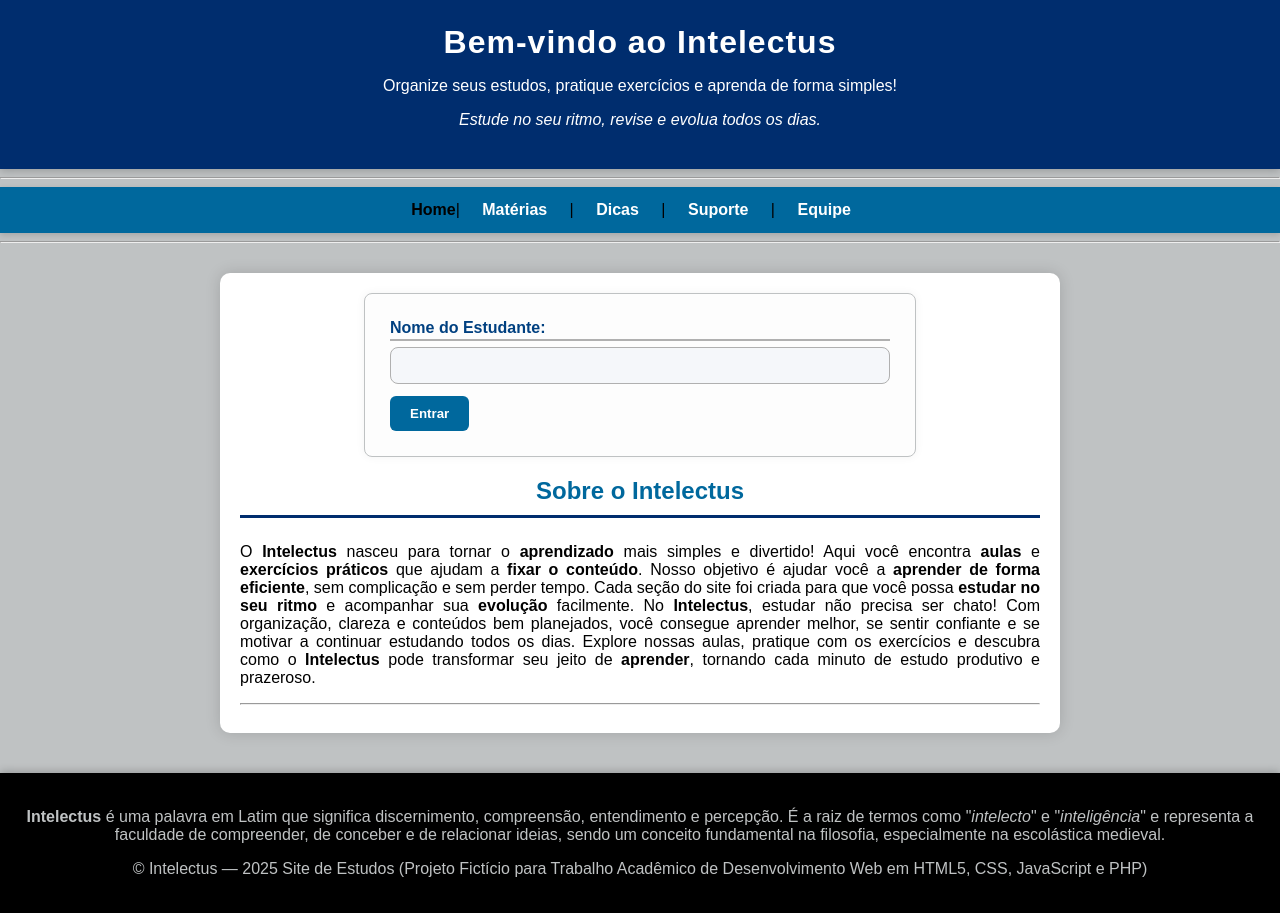
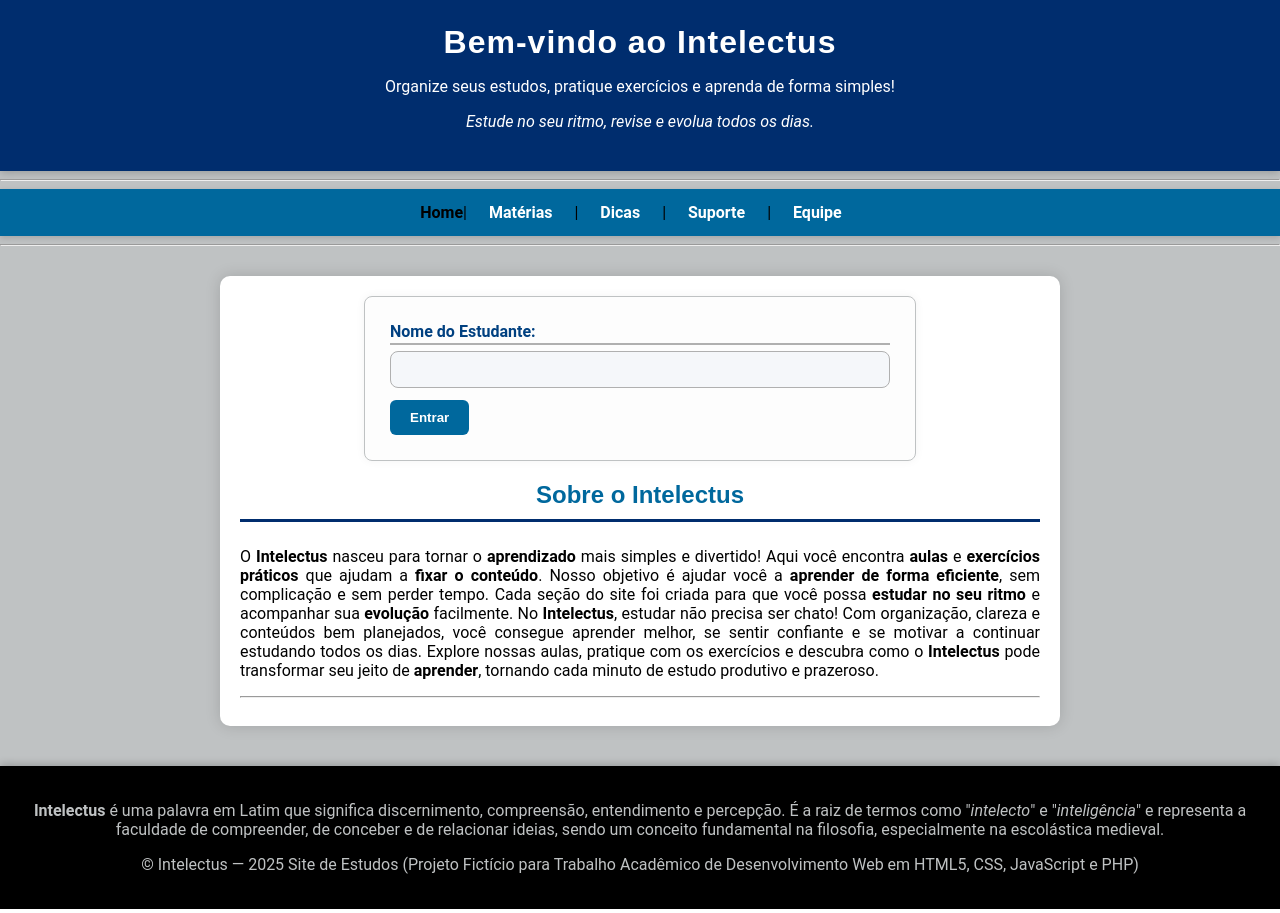
Before and after one commit to FelipeSantos-boiBigas/TrabalhoWebHTML, a PHP site: page /home.html in a window 1280 px wide. Run offline with PHP 8.4, Linux system fonts and the light colour scheme.

Commit message:
Update style.css

```diff
--- a/style.css
+++ b/style.css
@@ -1,5 +1,5 @@
 body {
-    font-family: Arial, sans-serif;
+    font-family: 'Roboto', Arial, sans-serif;
     margin: 0;
     padding: 0;
     background-color: #BFC2C3;
@@ -19,6 +19,7 @@ h1 {
     margin: 0;
     letter-spacing: 1px;
     text-align: center;
+    font-family: 'Montserrat', Arial, sans-serif;
 }
 
 nav {
@@ -60,6 +61,7 @@ h2 {
     border-bottom: 3px solid #002D6E;
     padding-bottom: 10px;
     margin-bottom: 25px;
+    font-family: 'Montserrat', Arial, sans-serif;
 }
 
 footer {
```
